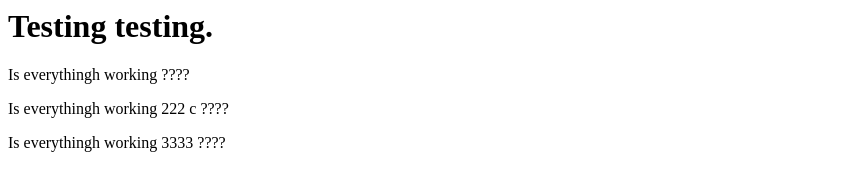
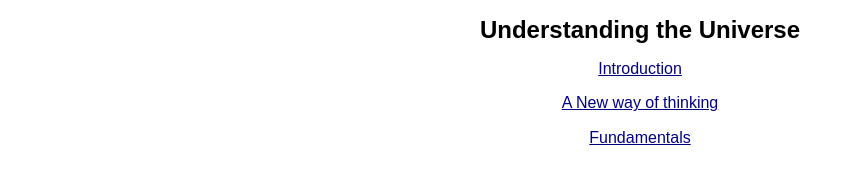
Before and after one commit to IdominionI/Dominions_Cave, a plain HTML site: page index.html in a window 1280 px wide. Shown: the whole page, without its empty margins (0-855 px from the left). Drawn offline with Linux system fonts and the light colour scheme.

Commit message:
redefined index
redefined index

```diff
--- a/index.html
+++ b/index.html
@@ -1,13 +1,27 @@
-<html lang="en">
+<!DOCTYPE html>
+<html>
 <head>
-    <meta charset="UTF-8">
-    <meta name="viewport" content="width=device-width, initial-scale=1.0">
-    <title>Document</title>
+	<meta http-equiv="content-type" content="text/html; charset=utf-8"/>
+	<title></title>
+	<meta name="generator" content="LibreOffice 7.6.5.2 (Windows)"/>
+	<meta name="created" content="2024-08-14T12:07:02.968000000"/>
+	<meta name="changed" content="2024-08-16T11:37:56.673000000"/>
+	<style type="text/css">
+		@page { size: 21cm 29.7cm; margin-left: 2cm; margin-right: 1cm; margin-top: 1cm; margin-bottom: 1cm }
+		p { line-height: 115%; margin-bottom: 0.25cm; background: transparent }
+		h1 { margin-bottom: 0.21cm; background: transparent; page-break-after: avoid }
+		h1.western { font-family: "Liberation Sans", sans-serif; font-size: 18pt; font-weight: bold }
+		h1.cjk { font-family: "Microsoft YaHei"; font-size: 18pt; font-weight: bold }
+		h1.ctl { font-family: "Arial"; font-size: 18pt; font-weight: bold }
+		a:link { color: #000080; text-decoration: underline }
+		a:visited { color: #800000; text-decoration: underline }
+	</style>
 </head>
-<body>
-    <h1>Testing testing. </h1>
-    <p>Is everythingh working ????</p>
-    <p>Is everythingh working 222 c ????</p>
-    <p>Is everythingh working 3333 ????</p>
+<body lang="en-AU" link="#000080" vlink="#800000" dir="ltr"><h1 class="western" align="center">
+Understanding the Universe</h1>
+<p align="center"><a href="Overview/Pages/00_introduction_2024.html" name="introduction"><font face="Arial, sans-serif">Introduction</font></a></p>
+<p align="center"><a href="Overview/Pages/00_Understanding_the_universe_2024.html" name="New way of thinking"><font face="Arial, sans-serif">A
+New way of thinking</font></a></p>
+<p align="center"><a href="fundamentals_index.html" name="fundamentals"><font face="Arial, sans-serif">Fundamentals</font></a></p>
 </body>
 </html>
```
Also changed, not shown: main_index.html (deleted, +0 -27 lines).
